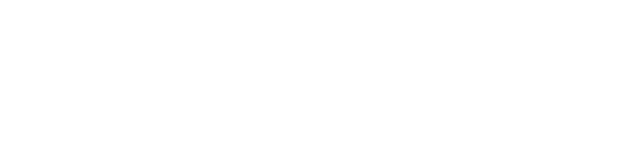
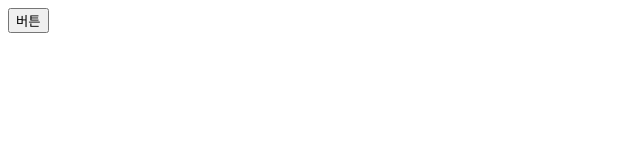
Before and after one commit to taeehee/git-test, a plain HTML site: page index.html in a window 1280 px wide. Shown: the whole page, without its empty margins (0-640 px from the left). Drawn offline with Linux system fonts and the light colour scheme.

Commit message:
html파일 추가, 변경

```diff
--- a/index.html
+++ b/index.html
@@ -6,7 +6,11 @@
     <title>제목</title>
 </head>
 <body>
-    <section class="section"></section>
+    <section class="section">
+        <button class="btn">버튼</button>
+    </section>
+
+
 
 </body>
 </html>
```
Also changed, not shown: ekfmsvk.html (added).
